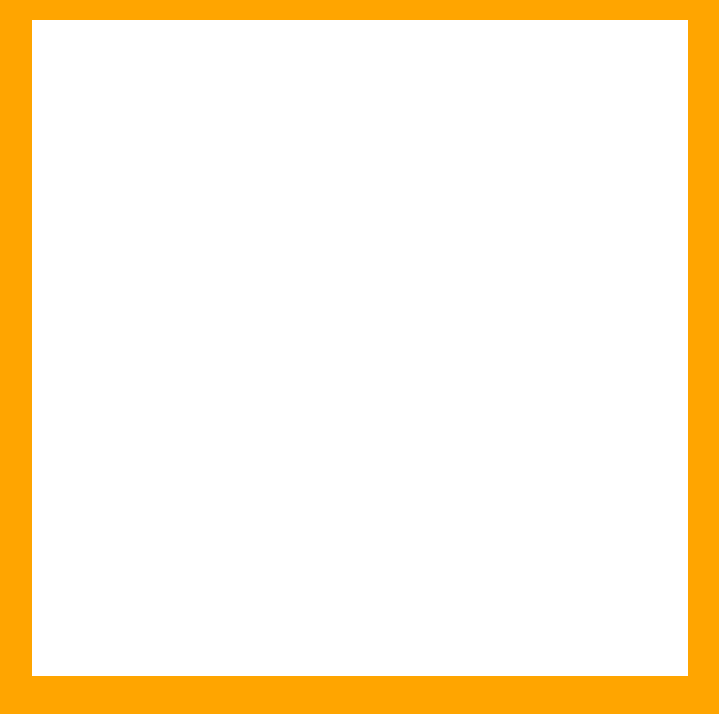
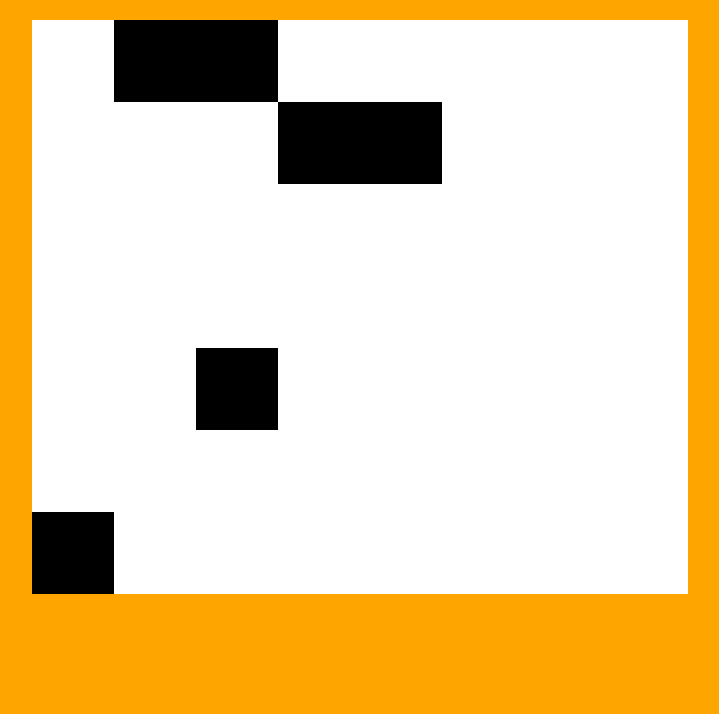
Before and after one commit to boveus/game_of_life_frontend, a React (Create React App) app: page / in a window 1280 px wide. Shown: the top 714 px of the page, without its empty margins (280-999 px from the left). Built offline with nearby package versions, Linux system fonts and the light colour scheme.

Commit message:
reafctor to have logic live in the grid

```diff
--- a/src/components/grid.js
+++ b/src/components/grid.js
@@ -1,55 +1,86 @@
 import React, { Component } from 'react'
-import GridSpace from './gridspace'
+// import GridSpace from './gridspace'
 
 class Grid extends Component {
   constructor (props) {
     super(props)
     this.state = {
-      highlighted: []
+      highlighted: ['A2', 'A3', 'B4', 'B5', 'H1', 'E3']
     }
+  }
 
-    function animateElements () {
-      let elements = this.state.highlighted
-      resetGrid()
-      for (let i = 0; elements.length > i; i++) {
-        highlight(elements[i])
-      }
+  componentDidMount () {
+    this.highlightAll()
+  }
+
+  componentDidUpdate () {
+    this.resetGrid()
+    this.highlightAll()
+  }
+
+  highlightAll () {
+    let elements = this.state.highlighted
+    for (var i = 0; i < elements.length; i++) {
+      this.highlight(elements[i])
     }
+  }
 
-    function resetGrid () {
-      let elements = document.getElementsByTagName('td')
-      for (var i = 0; i < elements.length; i++) {
-        if (elements[i].style.background === 'black') {
-          elements[i].style.background = 'white'
-        }
-      }
+  resetGrid () {
+    let elements = document.getElementsByClassName('gridspace')
+    for (var i = 0; i < elements.length; i++) {
+      elements[i].style.background = 'white'
     }
+  }
 
-    function highlight (gridIndex) {
-      document.getElementById(gridIndex).style.background = 'black'
-    }
+  highlight (id) {
+    document.getElementById(id).style.background = 'black'
   }
 
   render () {
     return (
       <table>
         <tbody>
-          <tr><GridSpace id='A1' highlighted={true} /><td id='A2' /><td id='A3' /><td id='A4' />
-            <td id='A5' /><td id='A6' /><td id='A7' /><td id='A8' /></tr>
-          <tr><td id='B1' /><td id='B2' /><td id='B3' /><td id='B4' />
-            <td id='B5' /><td id='B6' /><td id='B7' /><td id='B8' /></tr>
-          <tr><td id='C1' /><td id='C2' /><td id='C3' /><td id='C4' />
-            <td id='C5' /><td id='C6' /><td id='C7' /><td id='C8' /></tr>
-          <tr><td id='D1' /><td id='D2' /><td id='D3' /><td id='D4' />
-            <td id='D5' /><td id='D6' /><td id='D7' /><td id='D8' /></tr>
-          <tr><td id='E1' /><td id='E2' /><td id='E3' /><td id='E4' />
-            <td id='E5' /><td id='E6' /><td id='E7' /><td id='E8' /></tr>
-          <tr><td id='F1' /><td id='F2' /><td id='F3' /><td id='F4' />
-            <td id='F5' /><td id='F6' /><td id='F7' /><td id='F8' /></tr>
-          <tr><td id='H1' /><td id='H2' /><td id='H3' /><td id='H4' />
-            <td id='H5' /><td id='H6' /><td id='H7' /><td id='H8' /></tr>
-          <tr><td id='I1' /><td id='I2' /><td id='I3' /><td id='I4' />
-            <td id='I5' /><td id='I6' /><td id='I7' /><td id='I8' /></tr>
+          <tr><td className='gridspace' id='A1' /><td className='gridspace' id='A2' />
+            <td className='gridspace' id='A3' /><td className='gridspace' id='A4' />
+            <td className='gridspace' id='A5' /><td className='gridspace' id='A6' />
+            <td className='gridspace' id='A7' /><td className='gridspace' id='A8' />
+          </tr>
+          <tr>
+            <td className='gridspace' id='B1' /><td className='gridspace' id='B2' />
+            <td className='gridspace' id='B3' /><td className='gridspace' id='B4' />
+            <td className='gridspace' id='B5' /><td className='gridspace' id='B6' />
+            <td className='gridspace' id='B7' /><td className='gridspace' id='B8' />
+          </tr>
+          <tr>
+            <td className='gridspace' id='C1' /><td className='gridspace' id='C2' />
+            <td className='gridspace' id='C3' /><td className='gridspace' id='C4' />
+            <td className='gridspace' id='C5' /><td className='gridspace' id='C6' />
+            <td className='gridspace' id='C7' /><td className='gridspace' id='C8' />
+          </tr>
+          <tr>
+            <td className='gridspace' id='D1' /><td className='gridspace' id='D2' />
+            <td className='gridspace' id='D3' /><td className='gridspace' id='D4' />
+            <td className='gridspace' id='D5' /><td className='gridspace' id='D6' />
+            <td className='gridspace' id='D7' /><td className='gridspace' id='D8' />
+          </tr>
+          <tr>
+            <td className='gridspace' id='E1' /><td className='gridspace' id='E2' />
+            <td className='gridspace' id='E3' /><td className='gridspace' id='E4' />
+            <td className='gridspace' id='E5' /><td className='gridspace' id='E6' />
+            <td className='gridspace' id='E7' /><td className='gridspace' id='E8' />
+          </tr>
+          <tr>
+            <td className='gridspace' id='F1' /><td className='gridspace' id='F2' />
+            <td className='gridspace' id='F3' /><td className='gridspace' id='F4' />
+            <td className='gridspace' id='F5' /><td className='gridspace' id='F6' />
+            <td className='gridspace' id='F7' /><td className='gridspace' id='F8' />
+          </tr>
+          <tr>
+            <td className='gridspace' id='H1' /><td className='gridspace' id='H2' />
+            <td className='gridspace' id='H3' /><td className='gridspace' id='H4' />
+            <td className='gridspace' id='H5' /><td className='gridspace' id='H6' />
+            <td className='gridspace' id='H7' /><td className='gridspace' id='H8' />
+          </tr>
         </tbody>
       </table>
     )
--- a/src/components/gridspace.js
+++ b/src/components/gridspace.js
@@ -10,9 +10,13 @@ class GridSpace extends Component {
   }
 
   handleClick () {
-    if (this.props.highlighted) {
-      document.getElementById(this.props.id).style.background = 'black'
+    if (this.state.highlighted) {
+      this.highlight()
     }
+  }
+
+  highlight () {
+    document.getElementById(this.props.id).style.background = 'black'
   }
 
   render () {
```
